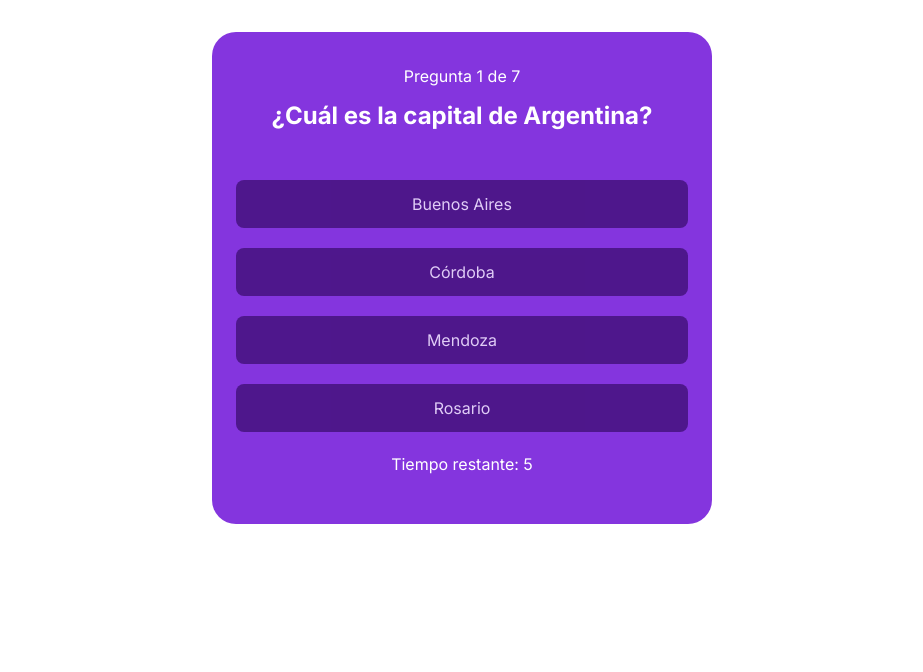
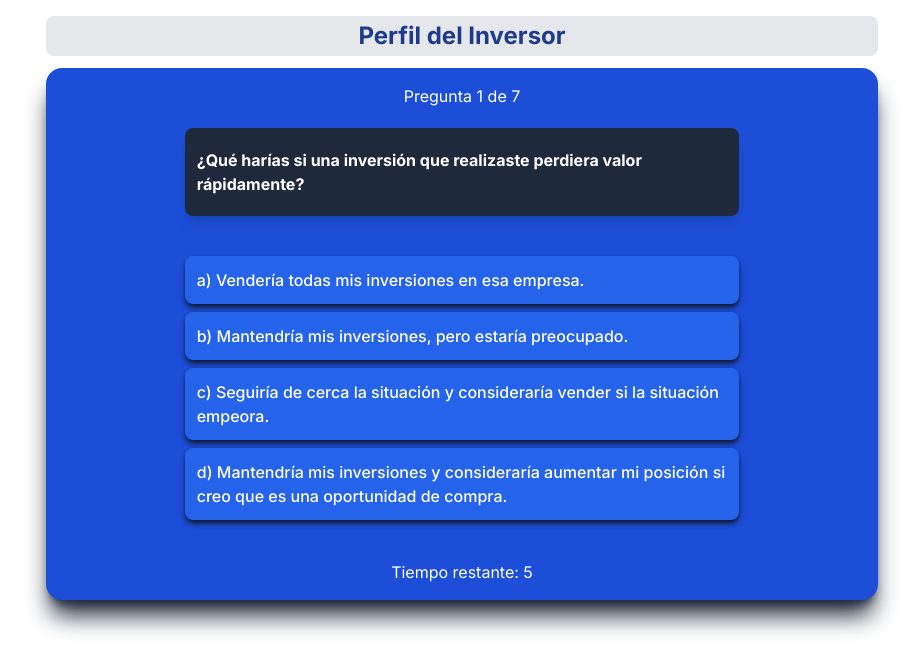
Before and after one commit to rosmildoLopes/formCuyaNext, a Next.js app: page /testPerfilDeInversor in a window 1280 px wide. Shown: the top 672 px of the page, without its empty margins (178-1101 px from the left). Built offline with nearby package versions, Linux system fonts and the light colour scheme.

Commit message:
hacer quiz para perfil del inversor

```diff
--- a/app/constants/preguntas.js
+++ b/app/constants/preguntas.js
@@ -2,67 +2,66 @@ const preguntas = [
   {
     titulo: "¿Cuál es tu horizonte de inversión preferido?",
     opciones: [
-      { textoRespuesta: "a) Menos de 1 año", isCorrect: true },
-      { textoRespuesta: "b) 1-3 años", isCorrect: false },
-      { textoRespuesta: "c) 3-5 años", isCorrect: false },
-      { textoRespuesta: "d) Más de 5 años", isCorrect: false },
+      { textoRespuesta: "a) Menos de 1 año", perfil: "principiante" },
+      { textoRespuesta: "b) 1-3 años", perfil: "moderado" },
+      { textoRespuesta: "c) 3-5 años", perfil: "avanzado" },
+      { textoRespuesta: "d) Más de 5 años", perfil: "experto" },
     ],
   },
   {
     titulo: "¿Cómo reaccionarías ante una caída repentina del mercado de valores?",
     opciones: [
-      { textoRespuesta: "a) Vendería mis inversiones de inmediato.", isCorrect: false },
-      { textoRespuesta: "b) Esperaría a ver si el mercado se recupera antes de tomar una decisión.", isCorrect: true },
-      { textoRespuesta: "Coder house", isCorrect: false },
-      { textoRespuesta: "Digital House", isCorrect: false },
+      { textoRespuesta: "a) Vendería mis inversiones de inmediato.", perfil: "principiante" },
+      { textoRespuesta: "b) Esperaría a ver si el mercado se recupera antes de tomar una decisión.", perfil: "moderado" },
+      { textoRespuesta: "c) Aprovecharía la oportunidad para comprar más acciones a un precio más bajo.", perfil: "avanzado" },
+      { textoRespuesta: "d) No me preocuparía, ya que mi enfoque es a largo plazo.", perfil: "experto" },
     ],
   },
   {
-    titulo: "¿Cuánto es `11`+ 1 en JavaScript?",
+    titulo: "¿Cuál es tu nivel de comodidad con la volatilidad del mercado?",
     opciones: [
-      { textoRespuesta: "111", isCorrect: true },
-      { textoRespuesta: "12", isCorrect: false },
-      { textoRespuesta: "Syntax Error", isCorrect: false },
-      { textoRespuesta: "`11`1", isCorrect: false },
+      { textoRespuesta: "a) Muy incómodo, prefiero la estabilidad incluso si significa menores retornos.", perfil: "principiante" },
+      { textoRespuesta: "b) Moderadamente incómodo, pero puedo tolerar cierta volatilidad.", perfil: "moderado" },
+      { textoRespuesta: "c) Moderadamente cómodo, entiendo que la volatilidad es parte del juego.", perfil: "avanzado" },
+      { textoRespuesta: "d) Muy cómodo, estoy dispuesto a asumir riesgos en busca de mayores retornos.", perfil: "experto" },
     ],
   },
   {
-    titulo: "¿En qué año fue creado JavaScript?",
+    titulo: "¿Cuál es tu principal objetivo al invertir?",
     opciones: [
-      { textoRespuesta: "1997", isCorrect: false },
-      { textoRespuesta: "2001", isCorrect: false },
-      { textoRespuesta: "1987", isCorrect: false },
-      { textoRespuesta: "1995", isCorrect: true },
+      { textoRespuesta: "a) Conservar el capital.", perfil: "principiante" },
+      { textoRespuesta: "b) Crecimiento moderado del capital.", perfil: "moderado" },
+      { textoRespuesta: "c) Crecimiento significativo del capital.", perfil: "avanzado" },
+      { textoRespuesta: "d) Maximizar los retornos, incluso si eso significa asumir mayores riesgos.", perfil: "experto" },
     ],
   },
   {
-    titulo: "¿Cuál es la capital de Argentina?",
+    titulo: "¿Qué harías si una inversión que realizaste perdiera valor rápidamente?",
     opciones: [
-      { textoRespuesta: "Buenos Aires", isCorrect: true },
-      { textoRespuesta: "Córdoba", isCorrect: false },
-      { textoRespuesta: "Mendoza", isCorrect: false },
-      { textoRespuesta: "Rosario", isCorrect: false },
+      { textoRespuesta: "a) Vendería todas mis inversiones en esa empresa.", perfil: "principiante" },
+      { textoRespuesta: "b) Mantendría mis inversiones, pero estaría preocupado.", perfil: "moderado" },
+      { textoRespuesta: "c) Seguiría de cerca la situación y consideraría vender si la situación empeora.", perfil: "avanzado" },
+      { textoRespuesta: "d) Mantendría mis inversiones y consideraría aumentar mi posición si creo que es una oportunidad de compra.", perfil: "experto" },
     ],
   },
   {
-    titulo: "¿En qué año se declaró la independencia de Argentina?",
+    titulo: "¿Cuál es tu nivel de conocimiento y experiencia en inversiones?",
     opciones: [
-      { textoRespuesta: "1810", isCorrect: false },
-      { textoRespuesta: "1816", isCorrect: true },
-      { textoRespuesta: "1820", isCorrect: false },
-      { textoRespuesta: "1830", isCorrect: false },
+      { textoRespuesta: "a) Muy bajo, soy nuevo en esto.", perfil: "principiante" },
+      { textoRespuesta: "b) Bajo, tengo algún conocimiento pero aún estoy aprendiendo.", perfil: "moderado" },
+      { textoRespuesta: "c) Moderado, tengo experiencia limitada pero estoy familiarizado con los conceptos básicos.", perfil: "avanzado" },
+      { textoRespuesta: "d) Alto, tengo un buen conocimiento y experiencia en inversiones.", perfil: "experto" },
     ],
   },
   {
-    titulo: "¿Cuál es el río más largo de Argentina?",
+    titulo: "¿Cómo te sentirías si tus inversiones perdieran un 20% de su valor en un año?",
     opciones: [
-      { textoRespuesta: "Paraná", isCorrect: false },
-      { textoRespuesta: "Uruguay", isCorrect: false },
-      { textoRespuesta: "Paraguay", isCorrect: false },
-      { textoRespuesta: "Colorado", isCorrect: true },
+      { textoRespuesta: "a) Muy preocupado, consideraría vender todo.", perfil: "principiante" },
+      { textoRespuesta: "b) Preocupado, pero confío en que el mercado se recuperará.", perfil: "moderado" },
+      { textoRespuesta: "c) Incomodo, pero entendería que las pérdidas son parte del juego.", perfil: "avanzado" },
+      { textoRespuesta: "d) No me preocuparía demasiado, es parte de la naturaleza de invertir.", perfil: "experto" },
     ],
   },
-
 ];
 
 export default preguntas;
--- a/app/testPerfilDeInversor/page.jsx
+++ b/app/testPerfilDeInversor/page.jsx
@@ -1,47 +1,27 @@
-'use client'
-import React from 'react'
-import { useState, useEffect } from "react";
-import preguntas from "../constants/preguntas.js";
-
+"use client";
+import React, { useState, useEffect } from "react";
+import preguntas from "../constants/preguntas";
+import { BsPersonRaisedHand } from "react-icons/bs";
+import Image from "next/image";
+import Link from "next/link";
 
 const TestPerfilInversor = () => {
   const [preguntasAleatorias, setPreguntasAleatorias] = useState([]);
   const [preguntaActual, setPreguntaActual] = useState(0);
-  const [puntuación, setPuntuación] = useState(0);
-  const [isFinished, setIsFinished] = useState(false);
   const [tiempoRestante, setTiempoRestante] = useState(10);
   const [areDisabled, setAreDisabled] = useState(false);
-  const [showAnswer, setshowAnswer] = useState(false);
+  const [respuestas, setRespuestas] = useState([]);
+  const [resultadosMostrados, setResultadosMostrados] = useState(false);
+
+  const reiniciarTest = () => {
+    window.location.reload();
+  };
 
   useEffect(() => {
     // Crear una copia aleatoria del array de preguntas
     const preguntasAleatorias = [...preguntas].sort(() => Math.random() - 0.5);
     setPreguntasAleatorias(preguntasAleatorias);
   }, []);
-
-  function getPreguntaActual() {
-    if (preguntasAleatorias.length > 0) {
-      return preguntasAleatorias[preguntaActual];
-    } else {
-      return { titulo: "Error: No hay preguntas disponibles", opciones: [] };
-    }
-  }
-
-  function handleAnswerSubmit(isCorrect, e) {
-    // añadir puntuación
-    if (isCorrect) setPuntuación(puntuación + 1);
-    // añadir estilos de pregunta
-    e.target.classList.add(isCorrect ? "correct" : "incorrect");
-    // cambiar a la siguiente pregunta
-    setTimeout(() => {
-      if (preguntaActual === preguntas.length - 1) {
-        setIsFinished(true);
-      } else {
-        setPreguntaActual(preguntaActual + 1);
-        setTiempoRestante(40);
-      }
-    }, 1500);
-  }
 
   useEffect(() => {
     const intervalo = setInterval(() => {
@@ -52,113 +32,167 @@ const TestPerfilInversor = () => {
     return () => clearInterval(intervalo);
   }, [tiempoRestante]);
 
-  if (isFinished)
-    return (
-      <main className="bg-[#8435de] text-white w-[500px] flex h-80 rounded-3xl">
-        <div className="juego-terminado">
-          <span>
-            {" "}
-            Obtuviste {puntuación} de {preguntas.length}{" "}
-          </span>
-          <button onClick={() => (window.location.href = "/")}>
-            {" "}
-            Volver a jugar
-          </button>
-          <button
-            onClick={() => {
-              setIsFinished(false);
-              setshowAnswer(true);
-              setPreguntaActual(0);
-            }}
-          >
-            Ver respuestas
-          </button>
-        </div>
-      </main>
+  const handleAnswerSubmit = (opcionSeleccionada) => {
+    const nuevasRespuestas = [...respuestas];
+    nuevasRespuestas[preguntaActual] = opcionSeleccionada;
+    setRespuestas(nuevasRespuestas);
+
+    setTimeout(() => {
+      if (preguntaActual === preguntas.length - 1) {
+        // Si es la última pregunta, termina el quiz
+        setAreDisabled(true);
+        setResultadosMostrados(true);
+      } else {
+        // Si no es la última pregunta, pasa a la siguiente
+        setPreguntaActual(preguntaActual + 1);
+        setTiempoRestante(10);
+      }
+    }, 1500);
+  };
+
+  const getPreguntaActual = () => {
+    if (preguntasAleatorias.length > 0) {
+      return preguntasAleatorias[preguntaActual];
+    } else {
+      return { titulo: "Error: No hay preguntas disponibles", opciones: [] };
+    }
+  };
+
+  // Función para determinar el perfil predominante entre las respuestas
+  const determinarPerfilPredominante = () => {
+    const perfilesContados = respuestas.reduce((acc, respuesta) => {
+      acc[respuesta.perfil] = (acc[respuesta.perfil] || 0) + 1;
+      return acc;
+    }, {});
+
+    const perfilPredominante = Object.keys(perfilesContados).reduce((a, b) =>
+      perfilesContados[a] > perfilesContados[b] ? a : b
     );
+    return perfilPredominante;
+  };
 
-  if (showAnswer)
-    return (
-      <main className="bg-[#8435de] text-white h-full w-[500px] flex  flex-col justify-evenly items-center rounded-3xl">
-        <div className="lado-izquierdo">
+  // Mostrar variantes de productos de acuerdo al perfil del usuario
+  const mostrarProductos = () => {
+    switch (determinarPerfilPredominante()) {
+      case "principiante":
+        return (
+          <ul className="text-black list-disc text-lg">
+            <li>Fondos comunes de inversión</li>
+            <li>Acciones de empresas consolidadas</li>
+            <li>Bonos soberanos</li>
+          </ul>
+        );
+      case "moderado":
+        return (
+          <ul className="text-black list-disc text-lg">
+            <li>Fondos de inversión mixtos</li>
+            <li>ETFs diversificados</li>
+            <li>Bonos corporativos</li>
+          </ul>
+        );
+      case "avanzado":
+        return (
+          <ul className="text-black list-disc text-lg">
+            <li>Opciones y futuros</li>
+            <li>Contratos por diferencia (CFDs)</li>
+            <li>Derivados financieros</li>
+          </ul>
+        );
+      case "experto":
+        return (
+          <ul className="text-black list-disc text-lg">
+            <li>Operaciones apalancadas</li>
+            <li>Estrategias de arbitraje</li>
+            <li>Instrumentos financieros complejos</li>
+          </ul>
+        );
+      default:
+        return null;
+    }
+  };
+
+  return (
+    <div className="p-4 text-white">
+      <p className="text-2xl text-center text-blue-900 font-bold py-1 bg-gray-200 w-8/12 mx-auto rounded-lg mb-3">
+        Perfil del Inversor
+      </p>
+      {!resultadosMostrados ? (
+        <div className="flex flex-col justify-center items-center shadow-xl shadow-slate-800 bg-blue-700 rounded-2xl w-8/12 mx-auto gap-5 py-4">
           <div className="numero-pregunta">
-            <span> Pregunta {preguntaActual + 1} de</span> {preguntas.length}
+            Pregunta {preguntaActual + 1} de {preguntas.length}
           </div>
-          <div className="titulo-pregunta">
+          <div className="titulo-pregunt bg-slate-800 font-bold py-5 text-left rounded-lg w-8/12 mx-auto cursor-pointer transition duration-300  shadow-lg px-3">
             {getPreguntaActual().titulo}
           </div>
-          <div>
-            {
-              getPreguntaActual().opciones.filter(
-                (opcion) => opcion.isCorrect
-              )[0].textoRespuesta
-            }
-          </div>
-          <button
-            onClick={() => {
-              if (preguntaActual === preguntas.length - 1) {
-                window.location.href = "/";
-              } else {
-                setPreguntaActual(preguntaActual + 1);
-              }
-            }}
-          >
-            {preguntaActual === preguntas.length - 1
-              ? "Volver a jugar"
-              : "Siguiente"}
-          </button>
-        </div>
-      </main>
-    );
-
-  return (
-    <div className="flex justify-center mt-8 h-full">
-      <main className="bg-[#8435de] text-white h-full w-[500px] flex  flex-col justify-evenly items-center rounded-3xl">
-        <div className="lado-izquierdo w-full px-6">
-          <div className="numero-pregunta text-center mt-8">
-            <span> Pregunta {preguntaActual + 1} de</span> {preguntas.length}
-          </div>
-          <div className="titulo-pregunta font-bold text-2xl mt-3 mb-5 text-center">
-            {getPreguntaActual().titulo}
-          </div>
-          <div className="opciones flex flex-col py-5 gap-3">
-            {getPreguntaActual().opciones.map((respuesta) => (
-              <button
-                className="bg-[#3c0e70] mt-2 py-3 rounded-lg cursor-pointer transition duration-500 opacity-75 hover:opacity-100"
-                disabled={areDisabled}
-                key={respuesta.textoRespuesta}
-                onClick={(e) => handleAnswerSubmit(respuesta.isCorrect, e)}
-              >
-                {respuesta.textoRespuesta}
-              </button>
+          <ul className="flex flex-col py-5 gap-2 w-8/12 mx-auto">
+            {getPreguntaActual().opciones.map((opcion, index) => (
+              <li key={index}>
+                <button
+                  onClick={() => handleAnswerSubmit(opcion)}
+                  disabled={areDisabled}
+                  className="bg-blue-600 shadow-md shadow-slate-900 text-white font-medium py-3 text-left rounded-lg w-full cursor-pointer transition duration-300 px-3"
+                >
+                  {opcion.textoRespuesta}
+                </button>
+              </li>
             ))}
+          </ul>
+          <div className="tiempo-restante">
+            Tiempo restante: {tiempoRestante}
           </div>
         </div>
-        <div className="mb-12">
-          {!areDisabled ? (
-            <span className="tiempo-restante">
-              Tiempo restante: {tiempoRestante}{" "}
-            </span>
-          ) : (
-            <button
-              className="mb-2 mt-3 border-2 rounded-full px-8 py-4"
-              onClick={() => {
-                setTiempoRestante(10);
-                setAreDisabled(false);
-                if (preguntaActual === preguntas.length - 1) {
-                  setIsFinished(true);
-                } else {
-                  setPreguntaActual(preguntaActual + 1);
-                }
-              }}
-            >
-              Continuar
-            </button>
-          )}
+      ) : (
+        <div className="flex flex-col gap-5 rounded-2xl shadow-md shadow-slate-800 w-8/12 mx-auto p-6">
+          <div className="flex justify-center items-center">
+            <p className="text-3xl text-center text-blue-700">
+              <BsPersonRaisedHand />
+            </p>
+          </div>
+          <h3 className="w-10/12 text-blue-900 mx-auto text-center text-2xl font-bold">
+            Perfil del inversor:
+          </h3>
+
+          <p className="text-xl text-center text-blue-700 uppercase font-black tracking-widest">
+            {determinarPerfilPredominante()}.
+          </p>
+          <div className="flex flex-col md:flex-row bg-gray-200 p-3 rounded-2xl">
+            <div className="w-5/12">
+              <Image
+                src="/usuario.png"
+                width={400}
+                height={400}
+                alt="usuario"
+                className="w-44"
+              />
+            </div>
+            <div className="w-7/12 flex flex-col gap-2 justify-center items-center">
+              <h4 className="font-bold text-xl text-black text-left">
+                Productos que puede operar:
+              </h4>
+              {mostrarProductos()}
+            </div>
+          </div>
+          <div className="flex justify-end gap-3">
+            <div className="flex justify-end items-center">
+              <button
+                onClick={reiniciarTest}
+                className="px-5 py-3 bg-blue-600 text-white font-semibold rounded-xl"
+              >
+                Volver a realizar el test
+              </button>
+            </div>
+            <div className="flex justify-end items-center">
+              <Link href="/documentacionRequerida">
+                <button className="px-5 py-3 bg-blue-600 text-white font-semibold rounded-xl">
+                  Sí, estoy de acuerdo
+                </button>
+              </Link>
+            </div>
+          </div>
         </div>
-      </main>
+      )}
     </div>
   );
-}
+};
 
-export default TestPerfilInversor
+export default TestPerfilInversor;
```
